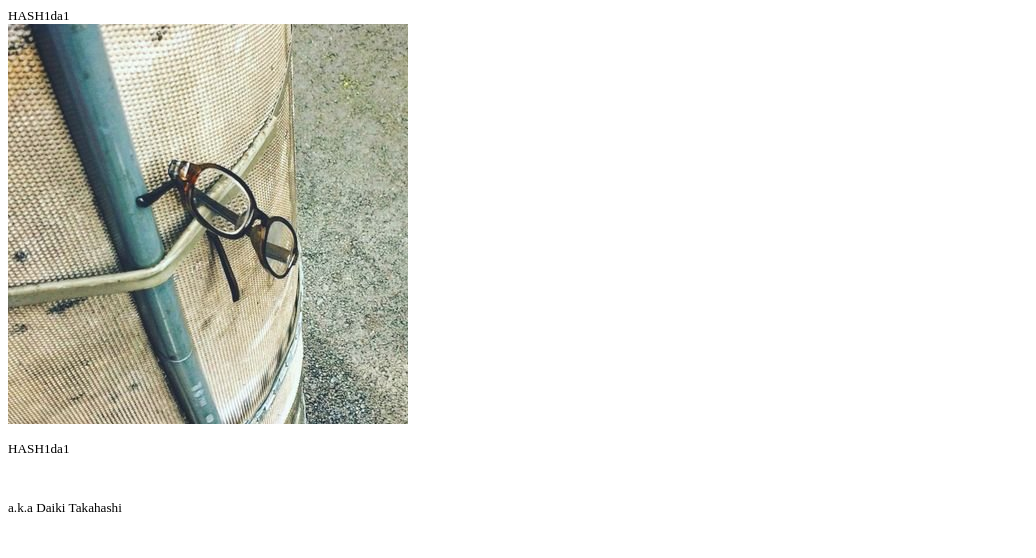
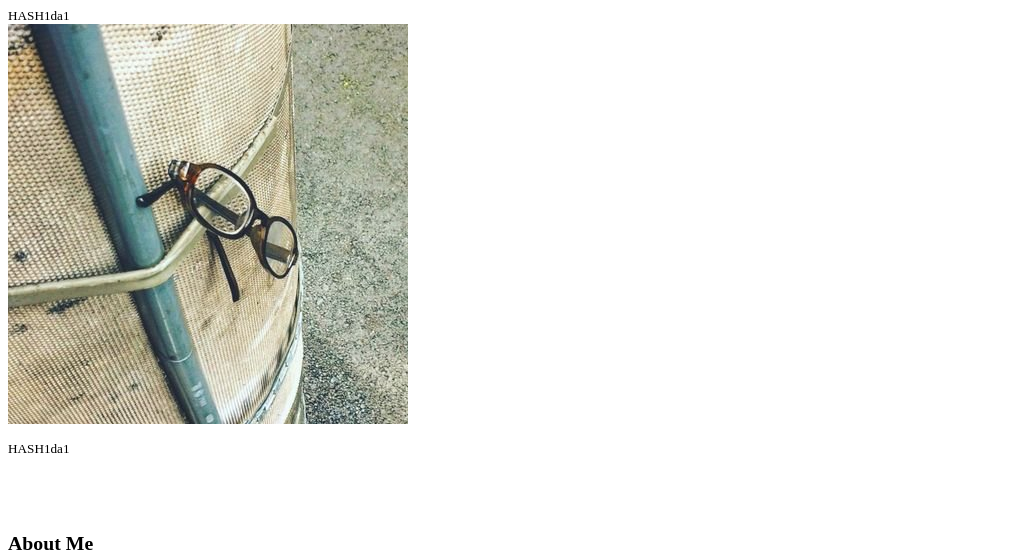
Before and after one commit to HASH1da1/HASH1da1.github.io, a plain HTML site: page index.html in a window 1280 px wide. Shown: the top 558 px of the page, without its empty margins (0-1036 px from the left). Drawn offline with Linux system fonts and the light colour scheme.

Commit message:
[delete] name

```diff
--- a/index.html
+++ b/index.html
@@ -11,7 +11,7 @@
     <header class="header">HASH1da1</header>
         <img class="profile-icon" src="/images/profile.jpg">
         <p class="intro">HASH1da1</p><br>
-        <p class="intro-message">a.k.a Daiki Takahashi</p><br>
+        <p class="intro-message"></p><br>
     <h2 class="about-wrap">About Me</h2>
         <div class="about-wrapping">
         <a href="https://twitter.com/HASH1da1"><img class="link-icon" src="/images/twitter.svg" alt="Twitter"></a>
```
